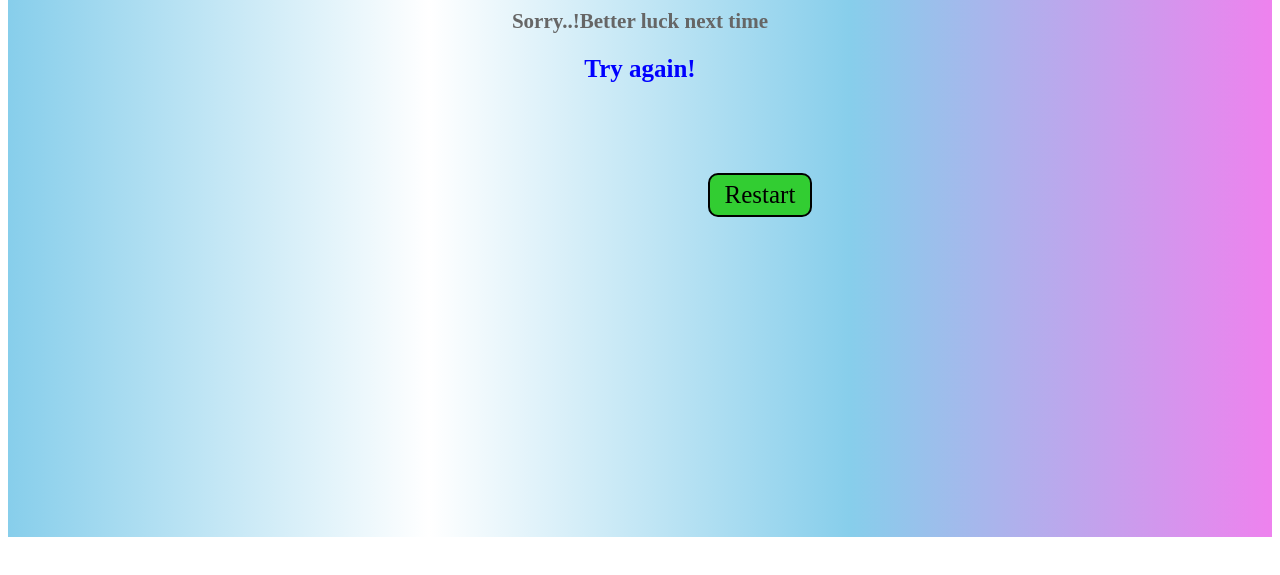
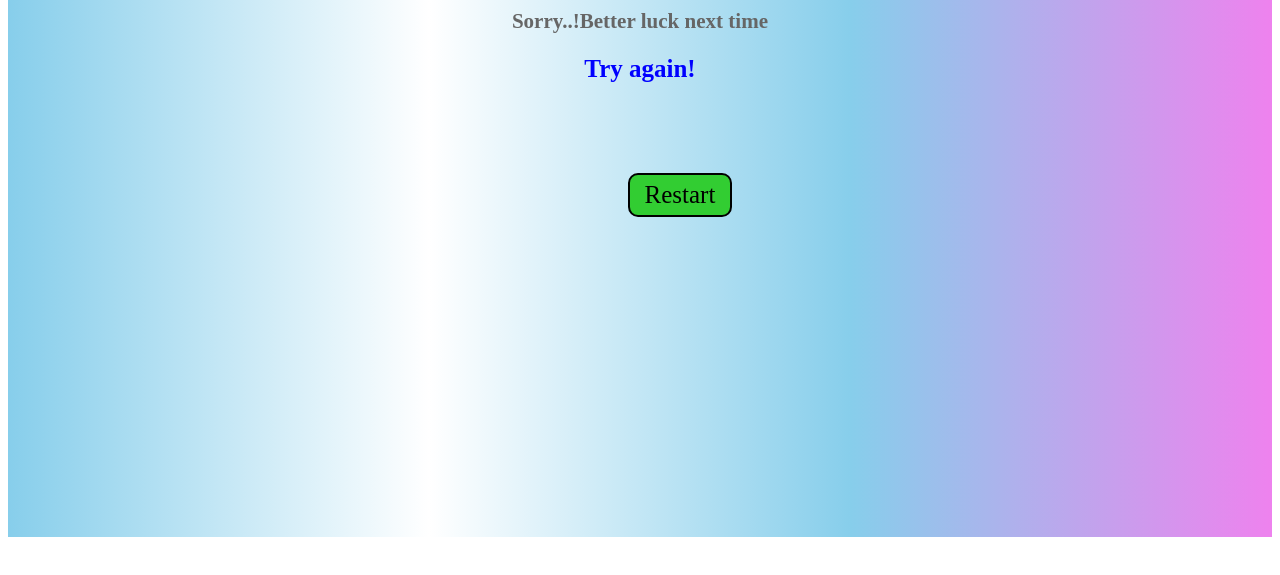
Before and after one commit to sushmithasrinivasan13/NumberGuessingGame, a plain HTML site: page loss.html in a window 1280 px wide. Shown: the part 93-668 px from the top of the page. Drawn offline with Linux system fonts and the light colour scheme.

Commit message:
Update style.css

```diff
--- a/style.css
+++ b/style.css
@@ -227,7 +227,7 @@ display: flex;
 align-items:center;
 justify-content: center;
 border-radius:10px;
-margin-left:700px;
+margin-left:620px;
 background-color:limegreen;
 margin-top:90px;
 }
```
